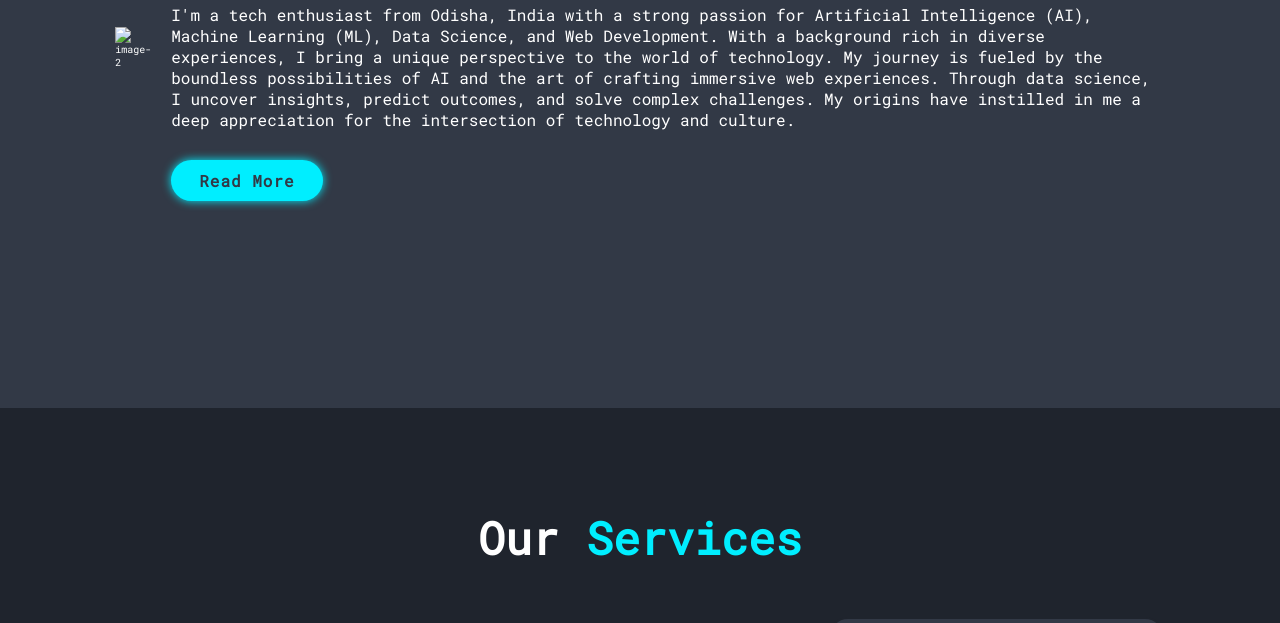
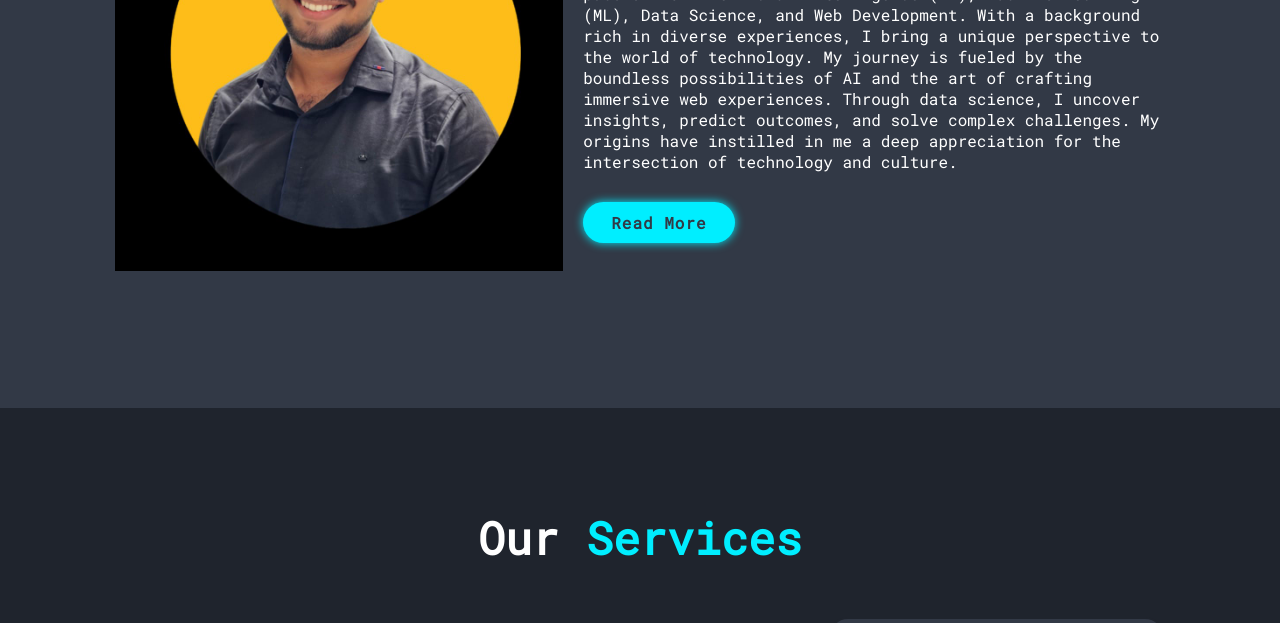
Before and after one commit to SaiSatya5/Portfolio, a plain HTML site: page index.html in a window 1280 px wide. Shown: the part 1192-1815 px from the top of the page. Drawn offline with nearby package versions, Linux system fonts and the light colour scheme.

Commit message:
Update index.html

```diff
--- a/index.html
+++ b/index.html
@@ -56,7 +56,7 @@
         <!--about section design-->
         <section class="about" id="about">
             <div class="about-img">
-                <img src="portfolio_pic_3.png" alt="image-2">
+                <img src="portfolio_pic_3.jpg" alt="image-2">
             </div>
 
             <div class="about-content">
```
